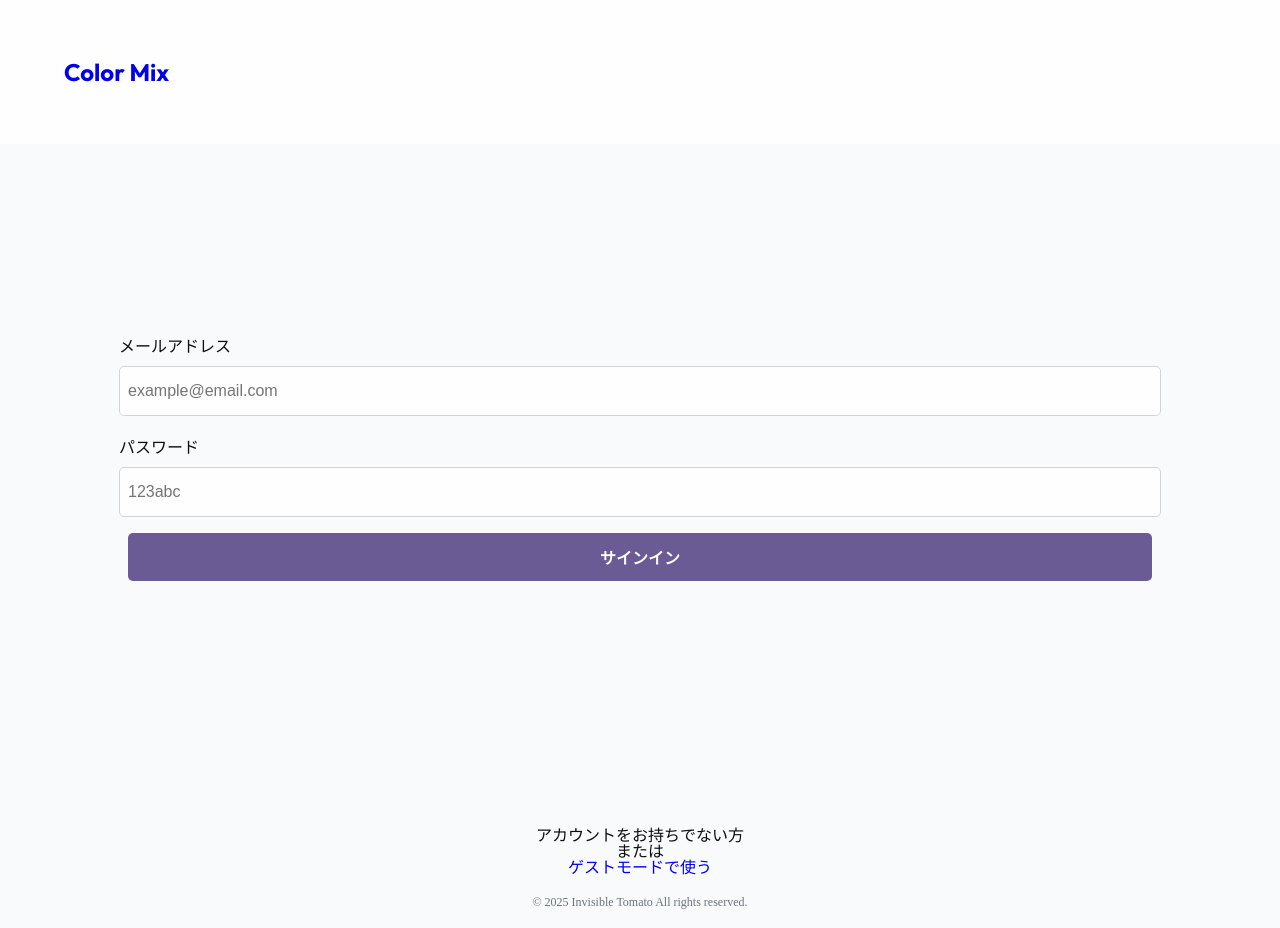
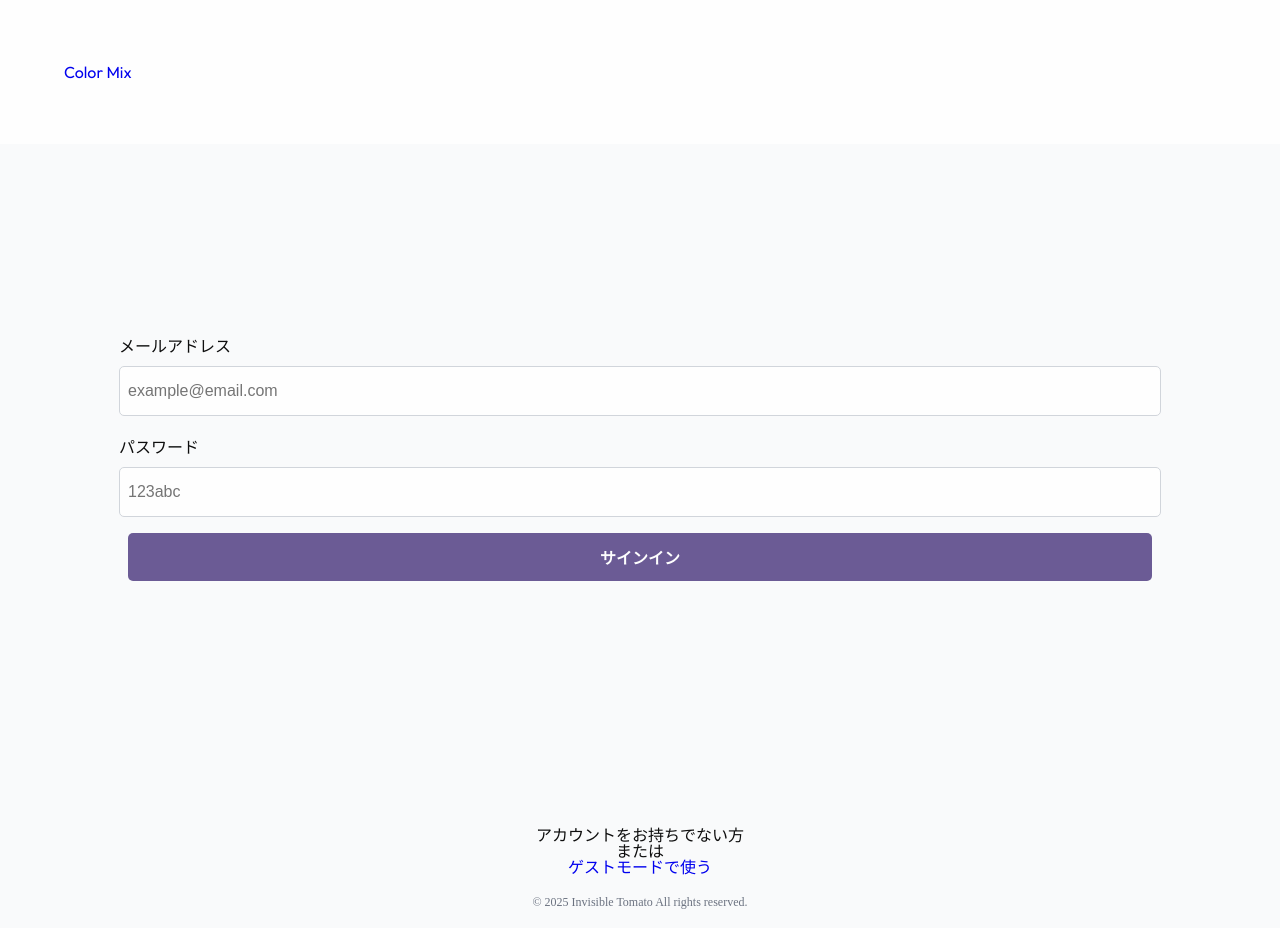
Before and after one commit to InvisibleTomato/color-mix, a Next.js app: page / in a window 1280 px wide. Built offline with nearby package versions, Linux system fonts and the light colour scheme.

Commit message:
💄 logoのカラーを変更

```diff
--- a/src/app/components/Header/header.module.css
+++ b/src/app/components/Header/header.module.css
@@ -1,7 +1,4 @@
 .header {
-  font-size: 1.5rem;
-  font-weight: 700;
-  color: #6b5b95;
   position: fixed;
   top: 0;
   left: 0;
@@ -11,3 +8,9 @@
   line-height: 1rem;
   padding: 5%;
 }
+
+.logo {
+  color: #6b5b95;
+  font-size: 1.5rem;
+  font-weight: 700;
+}
```
